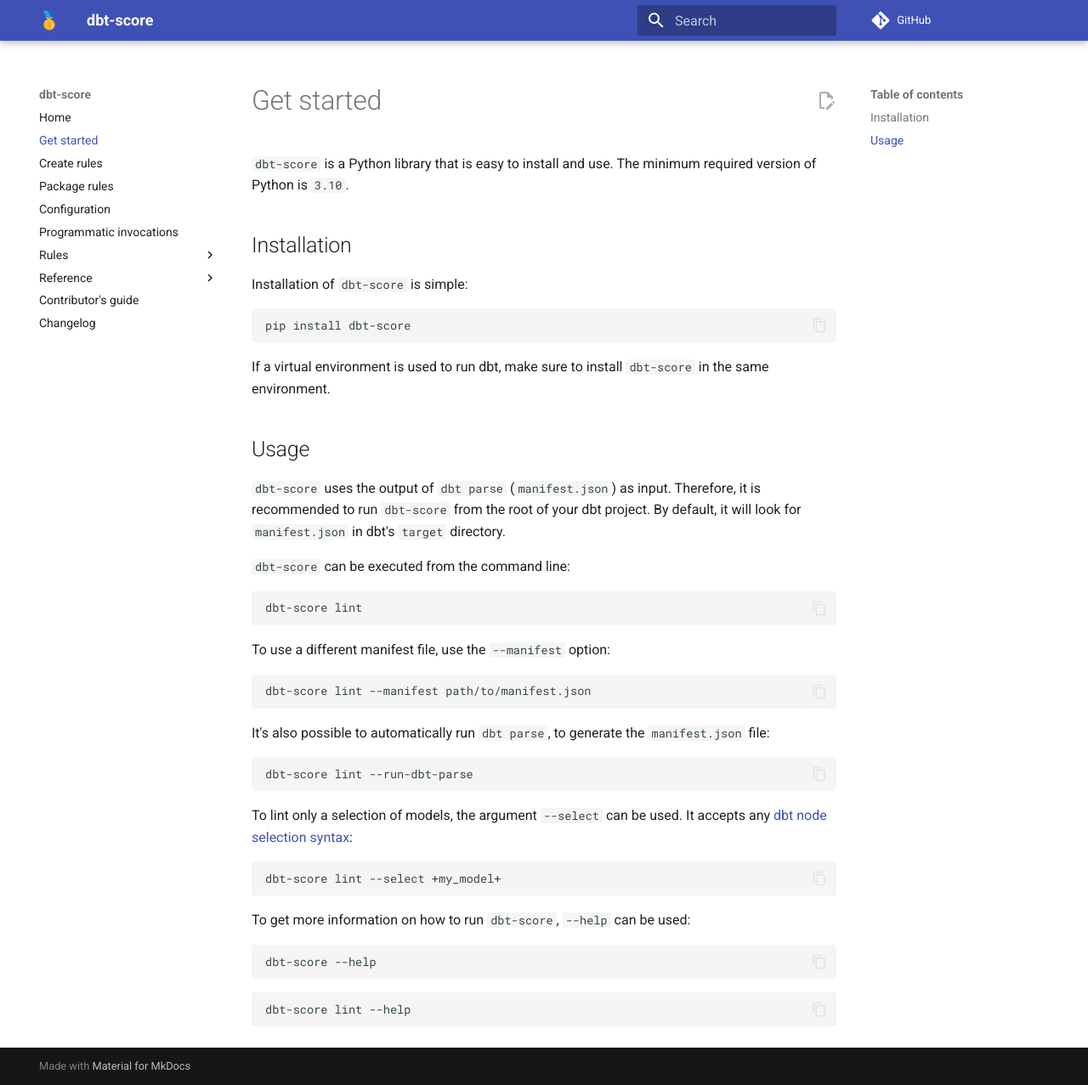
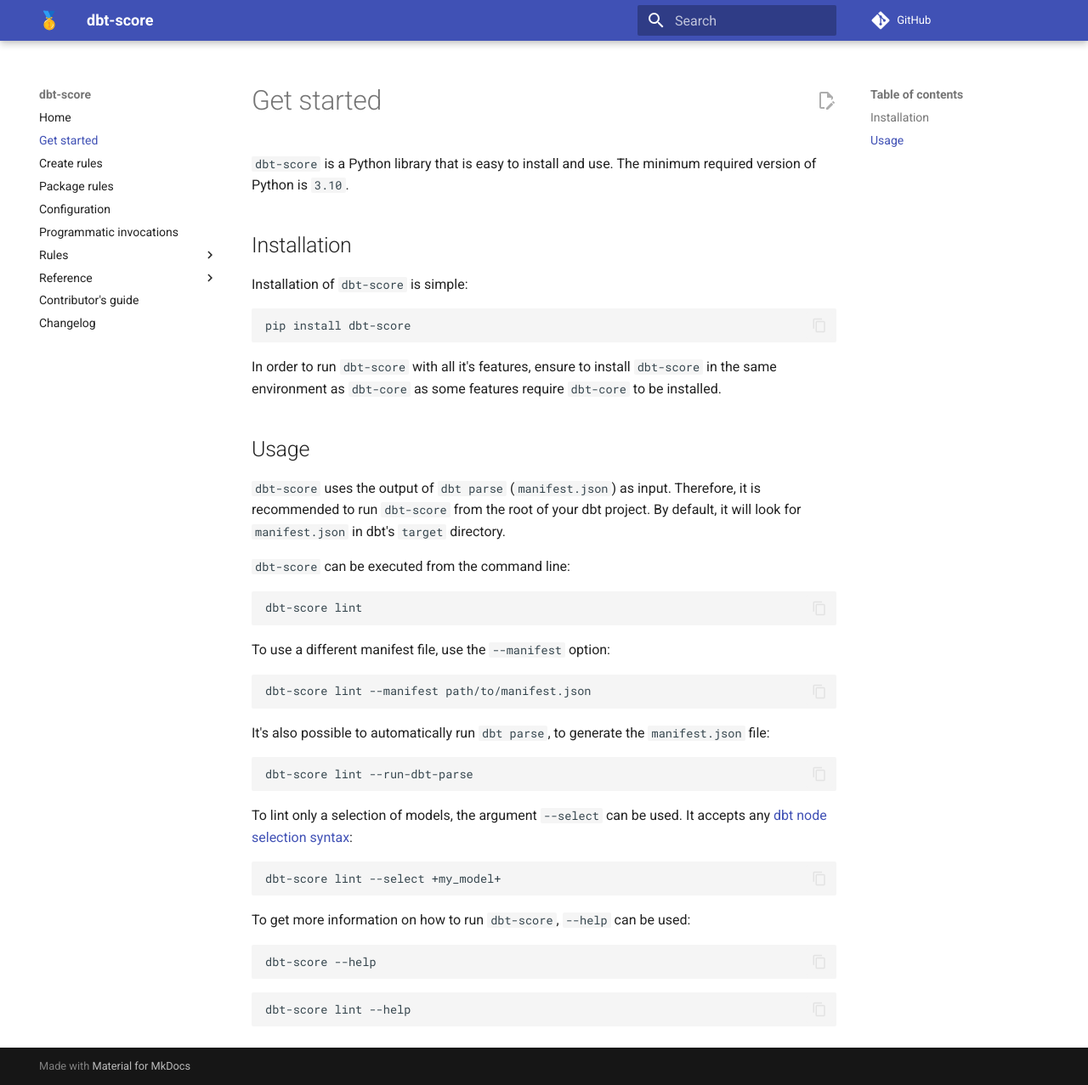
Before and after one commit to PicnicSupermarket/dbt-score, an MkDocs documentation site: the page built from docs/get_started.md, in a window 1280 px wide and 1277 px high. Shown: the whole window at 85% size. Built offline with MkDocs 1.6.1 and Material for MkDocs 9.7.7, drawn with Linux system fonts in a browser that asks for light colours; comment, search, counter and statistics services are not loaded.

Commit message:
Improve documentation

````diff
--- a/docs/get_started.md
+++ b/docs/get_started.md
@@ -11,8 +11,9 @@
 pip install dbt-score
 ```
 
-If a virtual environment is used to run dbt, make sure to install `dbt-score` in
-the same environment.
+In order to run `dbt-score` with all it's features, ensure to install
+`dbt-score` in the same environment as `dbt-core` as some features require
+`dbt-core` to be installed.
 
 ## Usage
 
````
Also changed, not shown: CHANGELOG.md (+1 -0 lines).
